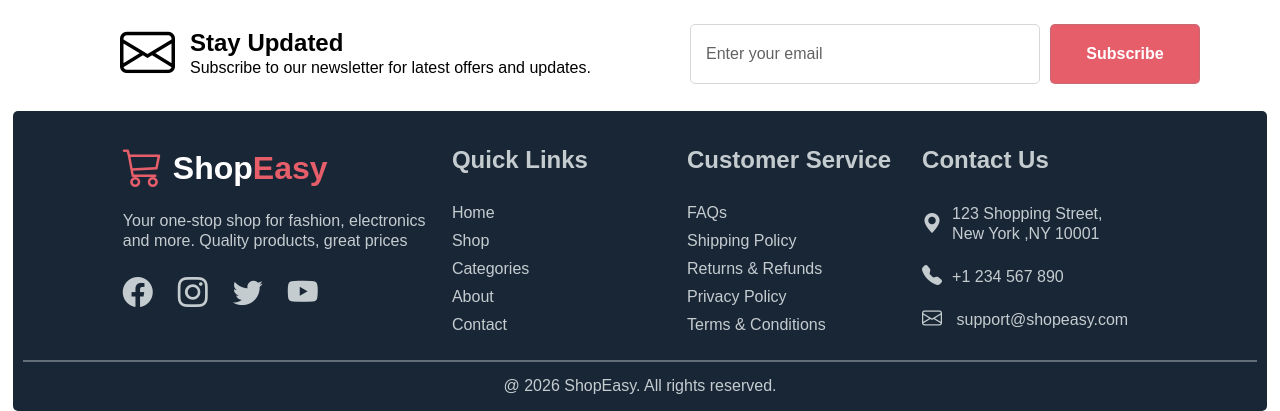
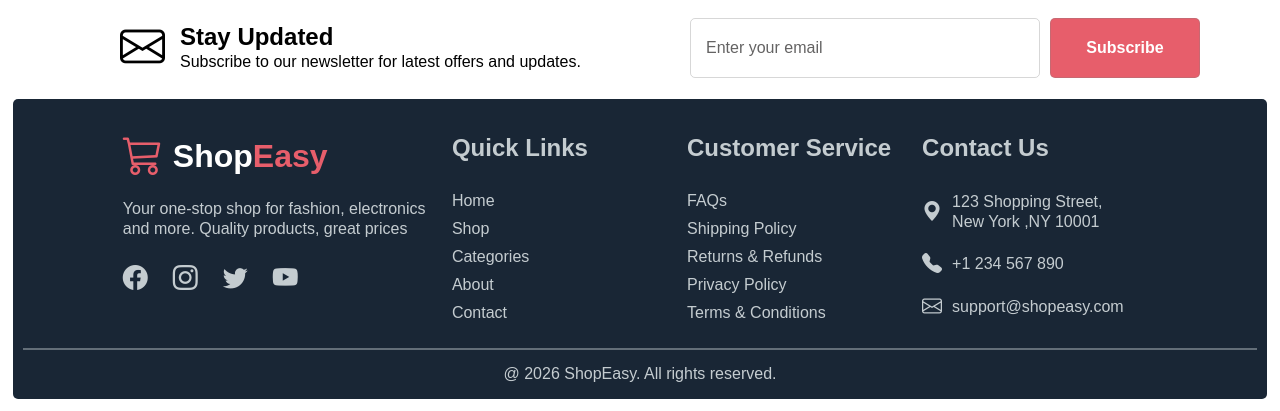
Before and after one commit to aakash77396/ShopEasy, a website: page index.html in a window 1280 px wide. Shown: the part 1250-1661 px from the top of the page. Drawn offline with nearby package versions, Linux system fonts and the light colour scheme.

Commit message:
feat: adjust social media size

```diff
--- a/index.html
+++ b/index.html
@@ -353,7 +353,7 @@
         }
 
         .left-part .bi-envelope {
-            font-size: 55px;
+            font-size: 45px;
         }
 
         .left-part .text p {
@@ -439,7 +439,7 @@
             display: flex;
             flex-direction: row;
             gap: 25px;
-            font-size: 30px;
+            font-size: 25px;
             color: #eff5f6cd;
 
         }
@@ -458,6 +458,7 @@
 
         .footer-list ul li {
             padding-top: 10px;
+
         }
 
         .footer-list .address .bi {
@@ -467,6 +468,9 @@
 
         .footer-list .address li {
             padding-bottom: 10px;
+             display: flex;
+            flex-direction: row;
+            align-items: center;
         }
 
         .footer-location {
@@ -696,7 +700,7 @@
         <div class="left-part">
             <div><span class="bi bi-envelope"></span></div>
             <div class="text">
-                <h1>Stay Updated</h1>
+                <h2>Stay Updated</h2>
                 <p>Subscribe to our newsletter for latest offers and updates.</p>
             </div>
         </div>
```
